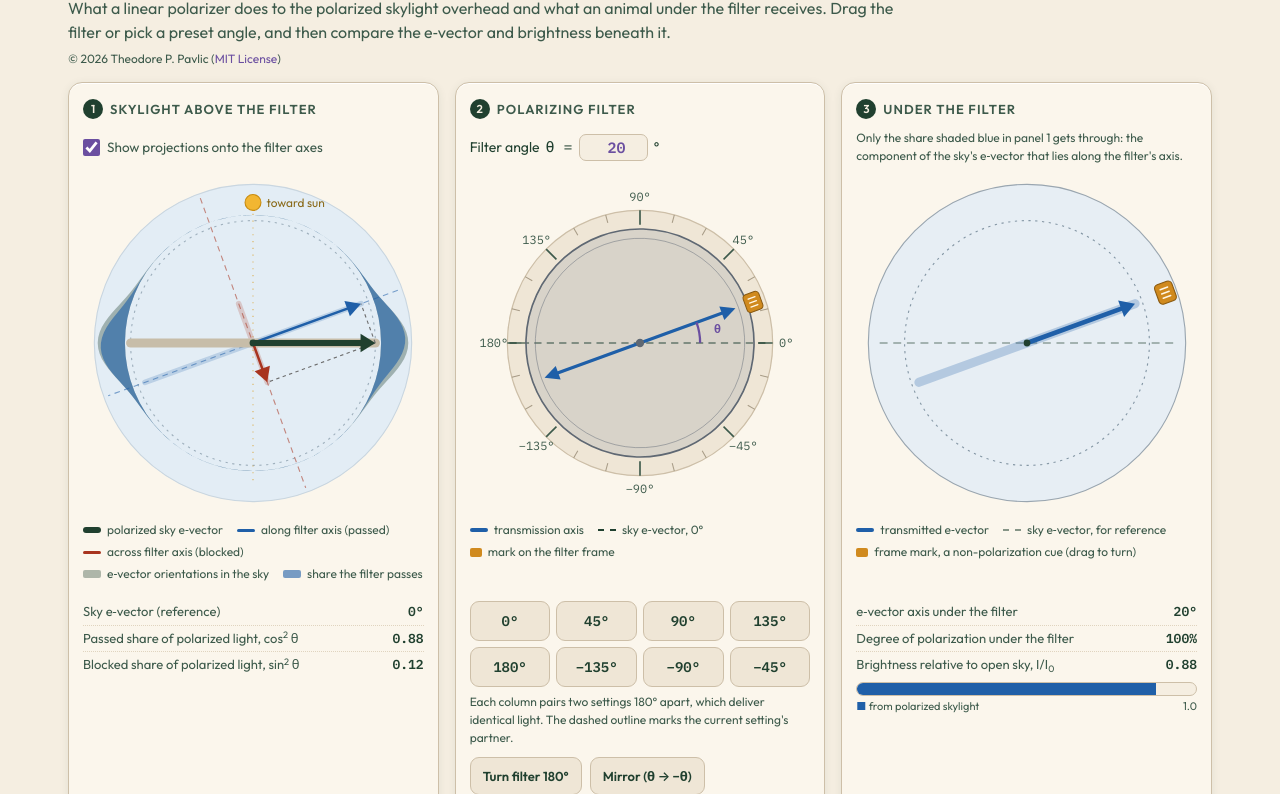
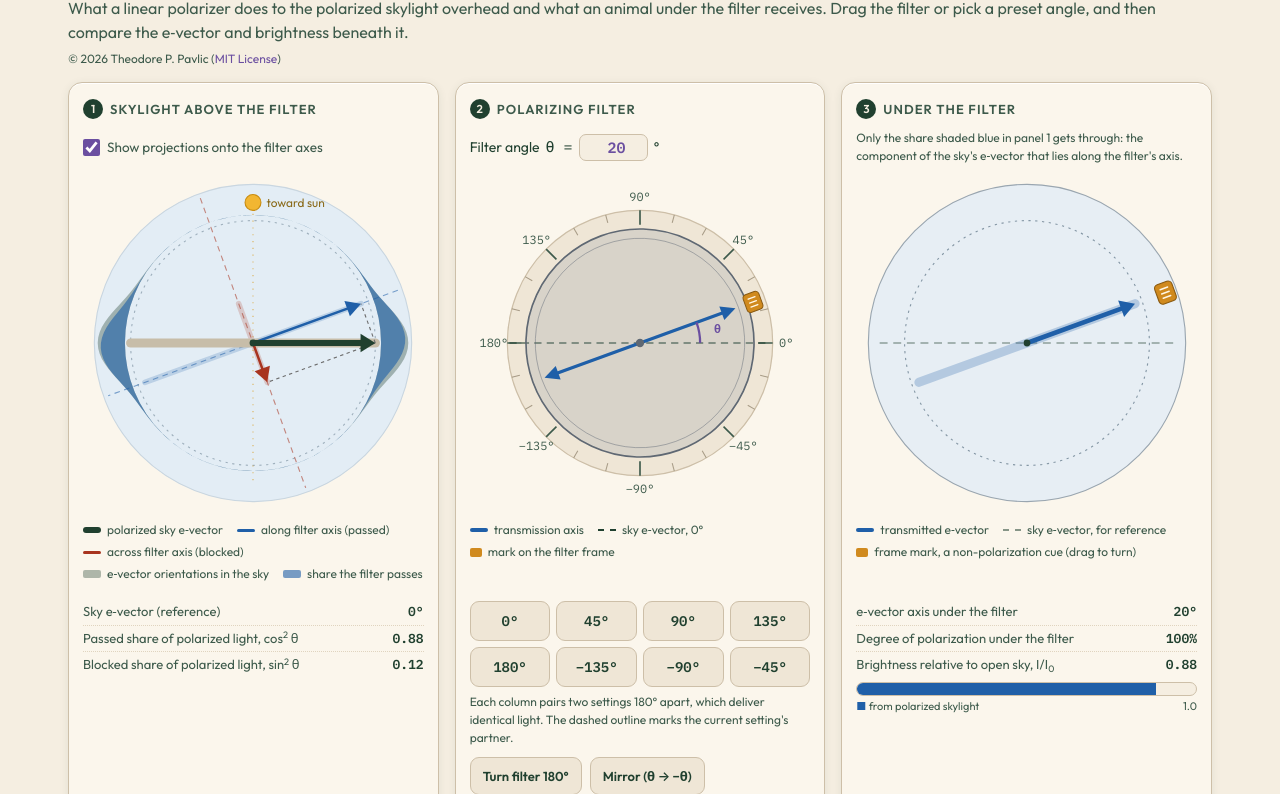
Before and after one commit to tpavlic/topic_visualizers, a plain HTML site: page polarization_filter/polarization_filter_visualizer.html in a window 1280 px wide. Shown: the part 75-869 px from the top of the page. Drawn offline with Linux system fonts and the light colour scheme.

Commit message:
pfilter: Let the lede run the full width of the panels
The lede was capped at 80 characters per line, which wrapped its two
sentences well short of the three panels below and left a gap above
the third. A cap helps long prose, not a two-sentence lede, and so it
now spans the page as the comparison box's opening paragraph does.
The notes keep their cap.

```diff
--- a/polarization_filter/polarization_filter_visualizer.html
+++ b/polarization_filter/polarization_filter_visualizer.html
@@ -61,7 +61,7 @@
   .wrap{max-width:1180px;margin:0 auto;padding:22px 18px 6px}
 
   header h1{font-weight:700;font-size:clamp(20px,3.2vw,30px);margin:0 0 4px;letter-spacing:-.01em}
-  header p.sub{margin:0 0 6px;color:var(--ink-soft);max-width:80ch}
+  header p.sub{margin:0 0 6px;color:var(--ink-soft)}
   .credit{font-size:12px;color:var(--ink-soft);margin:0 0 14px}
 
   /* the three panels: source, filter, and the light under it */
```
